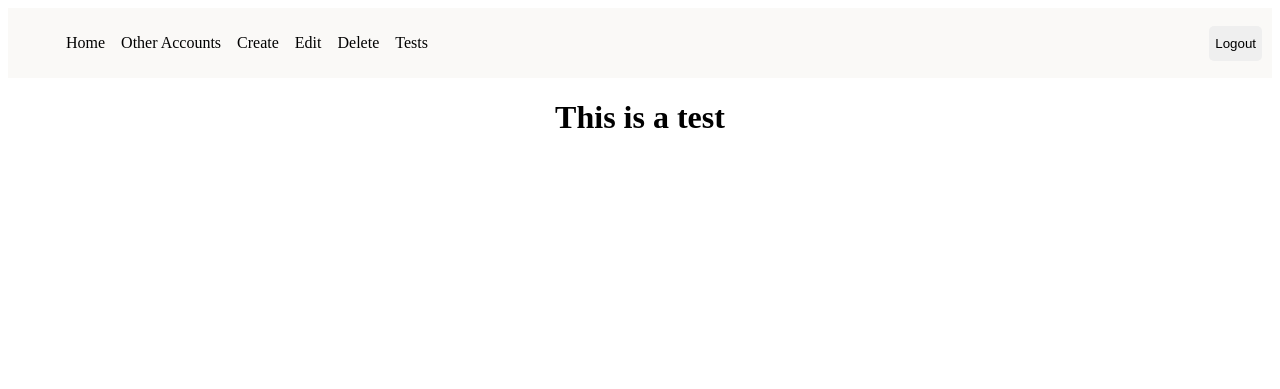
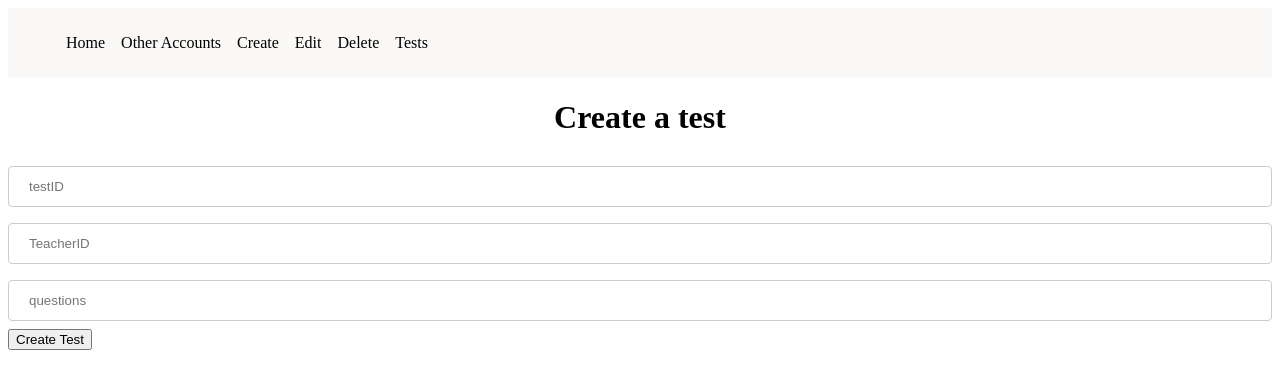
Before and after one commit to O-Will-O/CSET160Final, a Flask app: page /createTest in a window 1280 px wide. Shown: the top 389 px of the page. Run offline with Flask 3, Linux system fonts and the light colour scheme; some libraries are stand-ins or nearby versions.

Commit message:
new stuff on html and python

```diff
--- a/templates/base.html
+++ b/templates/base.html
@@ -18,13 +18,7 @@
             <li><a href="/deleteTest">Delete</a></li>
             <li><a href="/all_tests">Tests</a></li>
           </ul>
-        </div>
 
-
-          <button class="barItem input" style="margin-left:10px;">
-            <a href="/logout" class="btn">Logout</a>
-          </button>
-        </div>
 
       </div>
     </header>
--- a/templates/create.html
+++ b/templates/create.html
@@ -29,5 +29,14 @@
 </style>
 {% extends 'base.html' %}
 {% block body %}
-<h1>This is a test</h1>
+<h1>Create a test</h1>
+ <div class="body">
+
+        <form action="/createTest" method="POST">
+            <input type="number" name="id" placeholder="testID" class="input_field"> <br>
+            <input type="number" name="owner_id" placeholder="TeacherID" class="input_field"> <br>
+            <input type="text" name="type" placeholder="questions" class="input_field"> <br>
+            <input type="submit" class="btn" value="Create Test"></br></br>
+        </form>
+    </div>
 {% endblock %}
--- a/templates/index.html
+++ b/templates/index.html
@@ -31,7 +31,7 @@
 {% extends 'base.html' %}
 {% block body %}
 
-<h1 class="bottom">
-                     Hi {{session.username}}!!</br></br> Welcome to the home page!
-                </h1></br></br></br>
+<!--<h1 class="bottom">-->
+<!--                     Hi {{session.username}}!!</br></br> Welcome to the home page!-->
+<!--                </h1></br></br></br>-->
 {% endblock %}
```
